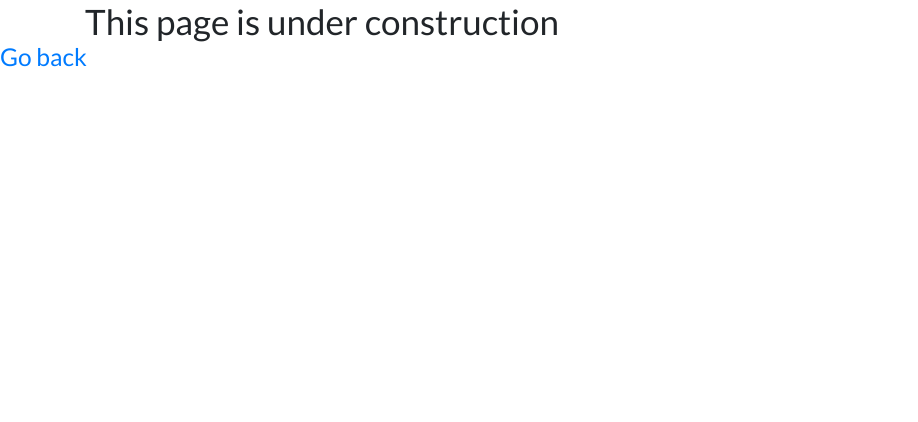
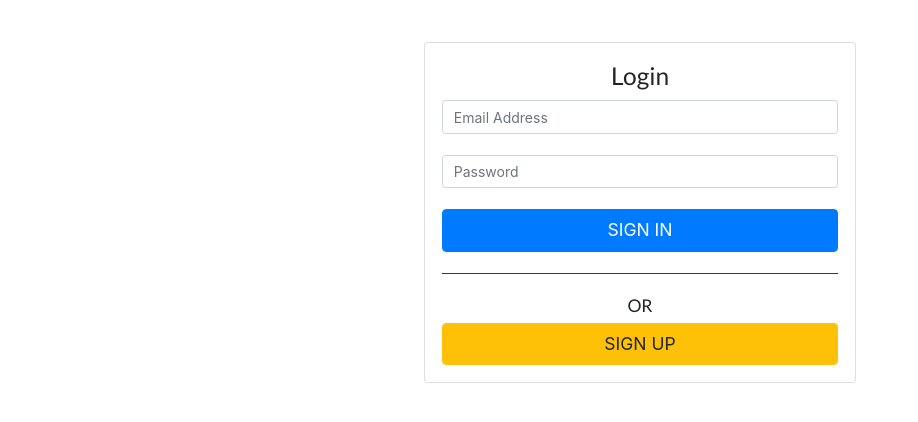
Before and after one commit to MasonCable/recipe-app, a React (Create React App) app in the folder client/: page /login in a window 1280 px wide. Shown: the top 422 px of the page, without its empty margins (0-918 px from the left). Built offline with nearby package versions, Linux system fonts and the light colour scheme; no server answers.

Commit message:
register now works

```diff
--- a/client/src/App.js
+++ b/client/src/App.js
@@ -2,13 +2,17 @@ import React from 'react'
 import Homepage from './components/Homepage'
 import { BrowserRouter as Router, Route, Switch } from 'react-router-dom'
 import { Provider } from './context'
+//Components
 import Hometop from './components/Hometop'
 import Recipes from './components/Recipes'
 import Search from './components/Search'
 import Vegan from './components/Vegan'
 import LoginRegister from './components/LoginRegister'
+import LoginApp from './components/LoginApp'
+import Register from './components/Register'
 // Auth
 import { AuthProvider } from './Auth'
+import PrivateRoute from './PrivateRoute'
 
 const App = () => {
   return (
@@ -20,6 +24,8 @@ const App = () => {
             <Route exact path = '/recipes/:id' component={Recipes} />
             <Route exact path='/vegan/favorites' component={Vegan} />
             <Route exact path='/login' component={LoginRegister} />
+            <Route exact path='/signup' component={Register} />
+            <PrivateRoute exact path='/app/:id' component={LoginApp} />
           </Switch>
         </React.Fragment>
       </Router>
--- /dev/null
+++ b/client/src/components/LoginApp.js
@@ -0,0 +1,13 @@
+import React, { Component } from 'react'
+
+class LoginApp extends Component {
+    render () {
+        return (
+            <React.Fragment>
+                <h1>This is the account page</h1>
+            </React.Fragment>
+        )
+    }
+}
+
+export default LoginApp
--- a/client/src/components/LoginRegister.js
+++ b/client/src/components/LoginRegister.js
@@ -1,17 +1,81 @@
-import React, { Component } from 'react'
+import React, { useCallback, useContext, useState } from 'react'
+import { withRouter, Redirect } from 'react-router'
 import { Link } from 'react-router-dom'
+import {app} from '../base'
+import { AuthContext } from '../Auth.js'
+import sha512 from 'js-sha512'
 
-class LoginRegister extends Component {
-    render() {
-        return (
-            <React.Fragment>
-                <div className="container">
-                    <h1>This page is under construction</h1>
+const LoginRegister = ({history}) => {
+
+    const [ usrLink, setLink ] = useState( '' )
+
+    const handleSignup = () => {
+        console.log('signUp')
+    }
+
+    const handleLogin = useCallback(
+        async e => {
+            e.preventDefault()
+            const { email, password } = e.target.elements
+
+            try {
+                await
+                    // console.log(sha512(email.value).toString())
+                        setLink(sha512(email.value).toString())
+                        app.auth().signInWithEmailAndPassword(email.value, password.value)
+
+
+
+                        // app .auth().signInWithEmailAndPassword(email.value, password.value)
+
+
+                history.push(`/app/${sha512(email.value).toString()}`)
+            } catch (err) {
+
+
+                console.log(err)
+            }
+
+
+        },
+        [history]
+
+    )
+
+    const { currentUser } = useContext(AuthContext)
+
+    if(currentUser && usrLink !== '') {
+        return <Redirect to={`/app/l${usrLink}`} />
+    }
+
+    return(
+
+        <div className="container">
+            <div className="">
+                <div className="col-sm-9 col-md-7 col-lg-5 mx-auto">
+                    <div className="card card-signin my-5">
+                        <div className="card-body">
+                            <h3 className="card-title text-center">Login</h3>
+                            <form onSubmit={handleLogin} className="form-signin border-bottom border-dark pb-4" >
+                                <div className="form-label-group mb-4">
+                                    <input type="email" name='email' className='form-control' placeholder='Email Address' />
+                                </div>
+                                <div className="form-label-group mb-4">
+                                    <input type="password" name='password' className='form-control' placeholder='Password' />
+
+                                </div>
+                                <button className="btn btn-lg btn-primary btn-block text-uppercase" type="submit">Sign in</button>
+                            </form>
+                            <div className='mt-4'>
+                                <h5 style={{textAlign: 'center'}}>OR</h5>
+                                <Link to='/signup'><button className="btn btn-lg btn-warning btn-block text-uppercase" type="submit">Sign Up</button> </Link>
+                            </div>
+                        </div>
+                    </div>
                 </div>
-                <Link to='/' ><h3>Go back</h3></Link>
-            </React.Fragment>
-        )
-    }
+            </div>
+        </div>
+    )
 }
 
-export default LoginRegister
+export default withRouter(LoginRegister)
--- /dev/null
+++ b/client/src/components/Register.js
@@ -0,0 +1,57 @@
+import React, { useCallback, useState } from 'react'
+import { withRouter } from 'react-router'
+import { Link } from 'react-router-dom'
+import {app} from '../base'
+import sha512 from 'js-sha512'
+
+
+const Signup = ({history}) => {
+    const [ usrLink, setLink ] = useState('')
+    const handleSignup = useCallback(async e => {
+        e.preventDefault()
+
+
+
+        const { email, password } = e.target.elements
+        try {
+            await
+                app.auth().createUserWithEmailAndPassword(email.value, password.value)
+                history.push(`/app/${sha512(email.value).toString()}`)
+
+        } catch (err) {
+
+        }
+
+    }, [history])
+
+    return (
+
+        <div className="container">
+            <div className="">
+                <div className="col-sm-9 col-md-7 col-lg-5 mx-auto">
+                    <div className="card card-signin my-5">
+                        <div className="card-body">
+                            <h3 className="card-title text-center">Create Account</h3>
+                            <form onSubmit={handleSignup} className="form-signin border-bottom border-dark pb-4" >
+                                <div className="form-label-group mb-4">
+                                    <input type="email" name='email' className='form-control' placeholder='Email Address' />
+                                </div>
+                                <div className="form-label-group mb-4">
+                                    <input type="password" name='password' className='form-control' placeholder='Password' />
+
+                                </div>
+                                <button className="btn btn-lg btn-primary btn-block text-uppercase" type="submit">Register</button>
+                            </form>
+                            <div className='mt-4'>
+                                <h5 style={{textAlign: 'center'}}>Already Have an Account?</h5>
+                                <Link to='/login'> <button className="btn btn-lg btn-warning btn-block text-uppercase" type="submit">Login</button> </Link>
+                            </div>
+                        </div>
+                    </div>
+                </div>
+            </div>
+        </div>
+    )
+}
+
+export default withRouter(Signup)
```
